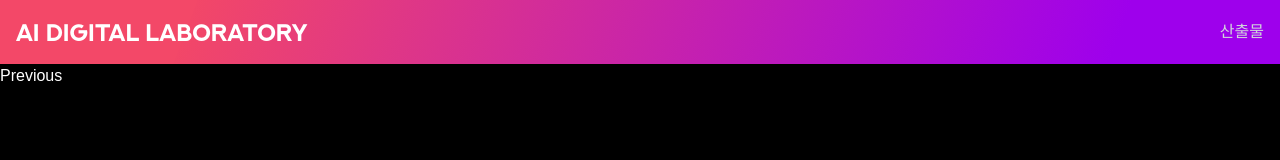
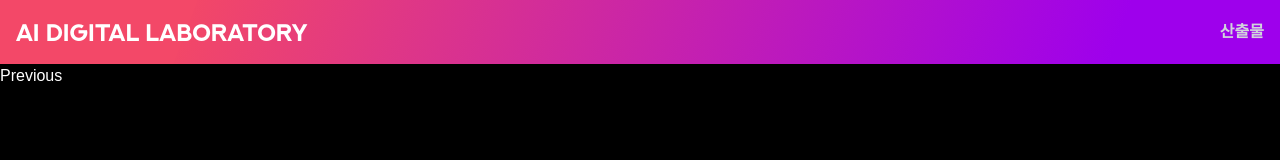
Before and after one commit to Maxtime24/club_wep, a Next.js app: page / in a window 1280 px wide. Shown: the top 160 px of the page. Built offline with nearby package versions, Linux system fonts and the light colour scheme; no server answers; the database is empty; a web font is replaced by a local one.

Commit message:
font - change

```diff
--- a/src/components/common/header.tsx
+++ b/src/components/common/header.tsx
@@ -11,7 +11,7 @@ export default function Header() {
           AI DIGITAL LABORATORY
         </Link>
         <ul className="flex space-x-4">
-          <li><Link href="/outputs" className="text-gray-300 hover:text-white font-[Pretendard]">산출물</Link></li>
+          <li><Link href="/outputs" className="text-gray-300 hover:text-white font-[Pretendard] font-bold">산출물</Link></li>
         </ul>
       </nav>
     </header>
```
